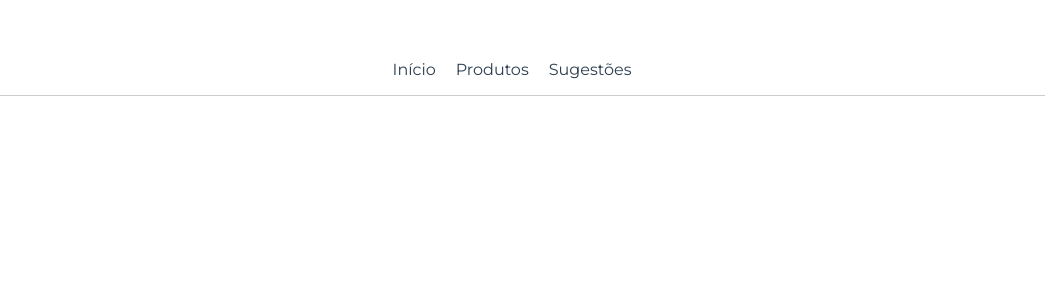
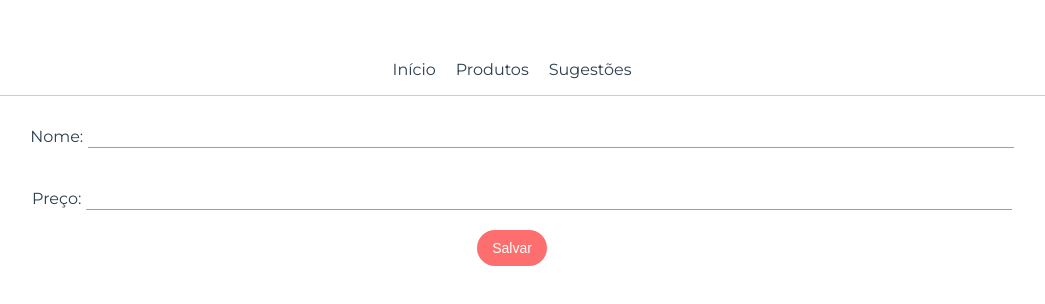
Before and after one commit to thiguet/eye_sync, a Vue app: page /#/new-product in a window 1280 px wide. Before the commit this address led to /#/. Shown: the top 304 px of the page, without its empty margins (128-1173 px from the left). Built offline with nearby package versions, Linux system fonts and the light colour scheme.

Commit message:
Added vue-chartsjs and a new product screen

```diff
--- a/package.json
+++ b/package.json
@@ -8,8 +8,10 @@
     "lint": "vue-cli-service lint"
   },
   "dependencies": {
+    "chart.js": "^2.8.0",
     "core-js": "^2.6.5",
     "vue": "^2.6.10",
+    "vue-chartjs": "^3.4.2",
     "vue-router": "^3.0.7"
   },
   "devDependencies": {
--- a/src/App.vue
+++ b/src/App.vue
@@ -11,7 +11,6 @@
 
 <script>
 import CustomHeader from "@/components/CustomHeader.vue";
-import Products from "@/components/Products.vue";
 
 import routes from "@/routes.js";
 
--- /dev/null
+++ b/src/components/BarChart.vue
@@ -0,0 +1,33 @@
+// CommitChart.js
+<script>
+import { Bar } from 'vue-chartjs'
+
+const data = {
+    labels: ['January', 'February', 'March', 'April', 'May', 'June', 'July', 'August', 'September', 'October', 'November', 'December'],
+    datasets: [
+        {
+            label: 'GitHub Commits',
+            backgroundColor: '#f87979',
+            data: [40, 20, 12, 39, 10, 40, 39, 80, 40, 20, 12, 11]
+        }
+    ]
+};
+
+const options = {
+     legend: {
+        labels: {
+            fontColor: '#f87979',
+            fontFamily: 'Montserrat'
+        }
+    }
+}
+
+export default {
+  name: 'bar-chart',
+  extends: Bar,
+  props: ['data', 'options'],
+  mounted () {
+    this.renderChart(data, options)
+  }
+}
+</script>
--- a/src/components/CustomHeader.vue
+++ b/src/components/CustomHeader.vue
@@ -5,9 +5,9 @@
             <nav>
                 <ul class="ch-list">
                     <li class="ch-list-item"
-                        v-for="route in routes"
+                        v-for="route in getVisibleRoutes(routes)"
                         :key="route.name">
-                        <router-link class="ch-router-link" :to="route.path">
+                        <router-link class="router-link" :to="route.path">
                             {{ route.label }}
                         </router-link>
                     </li>
@@ -25,6 +25,11 @@ export default {
         routes: {
             type: Array,
             required: true
+        }
+    },
+    methods: {
+        getVisibleRoutes(routes) {
+            return routes.filter( route => route.visibleOnMenu)
         }
     }
 }
@@ -50,7 +55,7 @@ export default {
         display: inline-block;
     }
 
-    .ch-router-link {
+    .router-link {
         padding: 10px;
         text-decoration: none;
         color: inherit;
--- a/src/components/Home.vue
+++ b/src/components/Home.vue
@@ -1,10 +1,18 @@
 <template>
-    <button class="custom-button">Test</button>
+    <div class="home-grid">
+        <bar-chart></bar-chart>
+        <button class="custom-button">Test</button>
+    </div>
 </template>
 
 <script>
+import BarChart from '@/components/BarChart.vue'
+
 export default {
-    name: "home"
+    name: "home",
+    components: {
+        BarChart
+    }
 }
 </script>
 
@@ -13,4 +21,7 @@ export default {
         border: 1px solid #fa9696;
         border-radius: 3px;
     }
+    .home-grid {
+        width: 100%;
+    }
 </style>
--- /dev/null
+++ b/src/components/NewProduct.vue
@@ -0,0 +1,75 @@
+<template>
+    <form v-on:submit="saveProduct" action="#" >
+        <div class="input-container">
+            <label>
+                <span>Nome</span>
+                <input maxlength="80" class="text-field" type="text" v-model="nome" required />
+            </label>
+        </div>
+        <div class="input-container">
+            <label>
+                <span>Preço</span>
+                <input class="text-field" type="text" v-model="preco" required />
+            </label>
+        </div>
+        <button class="custom-button" type="submit">Salvar</button>
+    </form>
+</template>
+
+<script>
+import { SERVER_URL } from '@/config.js';
+
+const nome = '',
+      preco = '';
+
+export default {
+    name: "new-product",
+    data() {
+        return {
+            nome: nome,
+            preco: preco
+        };
+    },
+    methods: {
+        saveProduct: function (event) {
+            const data = {
+                nome: this.nome,
+                preco: this.preco
+            };
+
+            fetch('http://localhost:8001/addProduct',
+                {
+                    method: 'POST',
+                    mode: 'cors',
+                    cache: 'default',
+                    body: data
+                }).then();
+
+            console.log(this.nome);
+        }
+    }
+}
+</script>
+
+<style>
+.input-container {
+    padding: 20px 10px;
+    width: 100%;
+}
+
+.input-container label span:after {
+    content: ':';
+    margin-right: 5px;
+}
+
+.text-field {
+    border: none;
+    border-bottom: 1px solid #f87979;
+    outline: none;
+    font-size: 16px;
+    color: inherit;
+    font-family: inherit;
+    width: 80%;
+}
+
+</style>
--- a/src/components/Products.vue
+++ b/src/components/Products.vue
@@ -13,7 +13,7 @@
         </article>
         <footer class="footer">
             <div class="footer-container">
-                <button class="custom-button">Add</button>
+                <router-link to="/new-product" class="router-link custom-button">Add</router-link>
             </div>
         </footer>
     </div>
@@ -46,7 +46,7 @@ export default {
         border: none;
         padding: 10px 15px;
         border-radius: 100px;
-        background-color: rgba(250,150,150, 1);
+        background-color: rgb(253, 110, 110);
         color: white;
         cursor: pointer;
     }
--- /dev/null
+++ b/src/config.js
@@ -0,0 +1,3 @@
+export default {
+    SERVER_URL: 'localhost:8001/'
+};
--- a/src/routes.js
+++ b/src/routes.js
@@ -1,25 +1,36 @@
 import Products from "@/components/Products.vue";
 import Home from "@/components/Home.vue";
 import Sugestions from "@/components/Sugestions.vue";
+import NewProduct from "@/components/NewProduct.vue";
 
 const routes = [
     {
         name: "home",
         path: "/home",
         label: "Início",
-        component: Home
+        component: Home,
+        visibleOnMenu: true
     },
     {
         name: "products",
         path: "/products",
         label: "Produtos",
-        component: Products
+        component: Products,
+        visibleOnMenu: true
     },
     {
         name: "sugestions",
         path: "/sugestions",
         label: "Sugestões",
-        component: Sugestions
+        component: Sugestions,
+        visibleOnMenu: true
+    },
+    {
+        name: "new-product",
+        path: "/new-product",
+        label: "Produto",
+        component: NewProduct,
+        visibleOnMenu: false
     }
 ];
 
```
Also changed, not shown: 1 other file (tests, documents, lock files or other folders).
